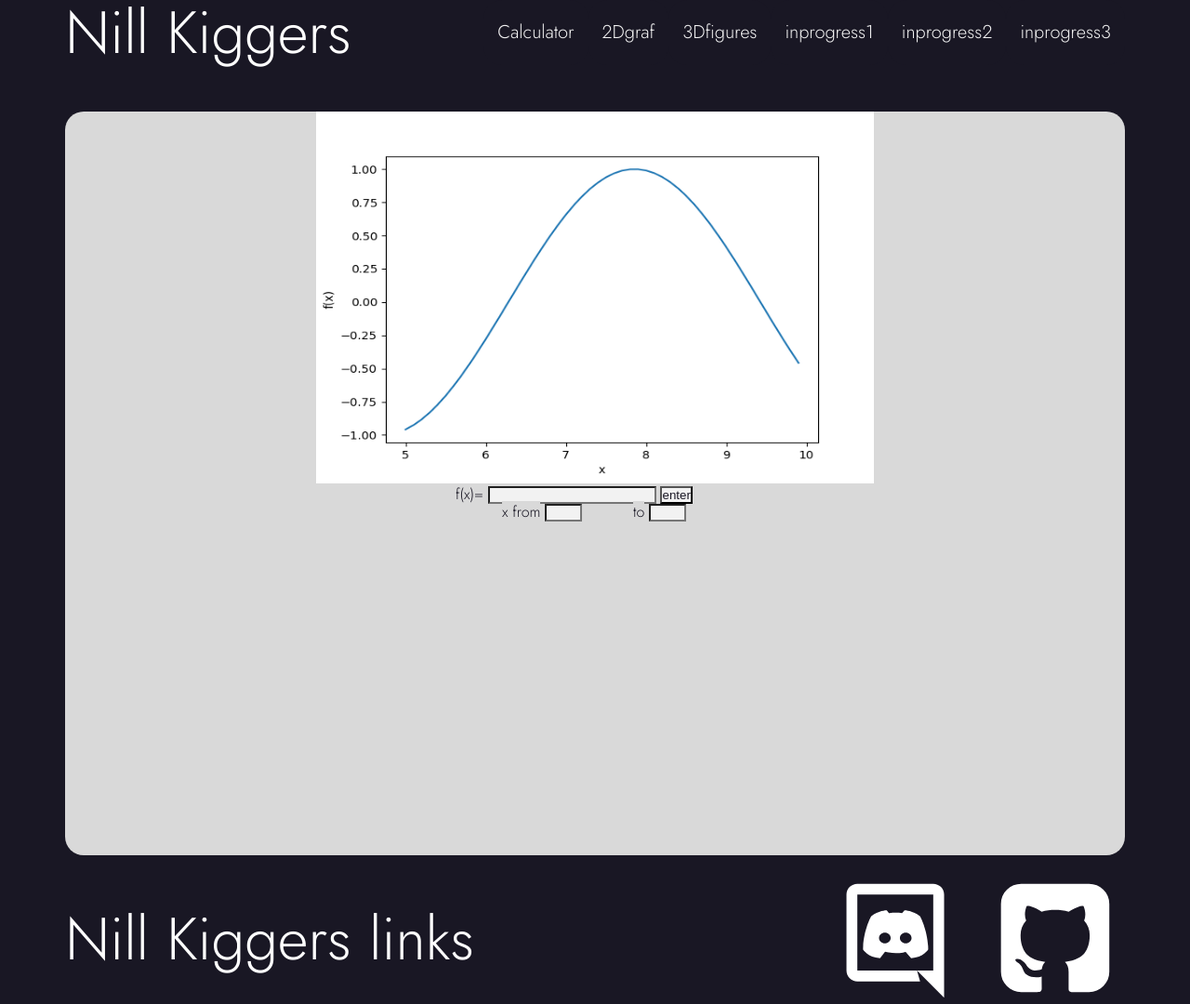
After one commit to BrikozO/Mather, a Flask app: page /2dgraf/img in a window 1280 px wide. The commit adds this page. Shown: the whole page at 93% size. Run offline with Flask 2, Linux system fonts and the light colour scheme.

Commit message:
rabotaet no front ne dodelan

```diff
--- /dev/null
+++ b/Baza/functioanal/graf.py
@@ -0,0 +1,65 @@
+from distutils.log import error
+from flask import (Blueprint, render_template, request, redirect, url_for, flash)
+from sympy import Symbol, simplify
+from numpy import arange
+
+def create_graf(func, x_from, x_to):
+    import matplotlib
+    matplotlib.use('Agg')
+    import matplotlib.pyplot as plt
+    x = Symbol('x')
+    f = simplify(func)
+    X = arange(x_from, x_to, 0.1)
+    Y = list(map(lambda num: f.subs(x, num), X))
+    plt.plot(X, Y)
+    plt.xlabel('x')
+    plt.ylabel('f(x)')
+    plt.savefig("Baza/static/img/2dgraf.png")
+    plt.close()
+
+
+bp = Blueprint("2dgraf", __name__, url_prefix="/2dgraf")
+
+
+@bp.route("/function"  , methods = ("POST", "GET"))
+def graf():
+    if request.method == "POST":
+        func = request.form["func"]
+        x_from = request.form["xfrom"]
+        x_to = request.form["xto"]
+        error = None
+        try:
+            create_graf(func, int(x_from), int(x_to))
+        except:
+            error = "You, stupid bastard, cannot enter valid value to range of x!"
+        else:
+            return redirect(url_for("2dgraf.show_graf"))
+
+        if error is not None:
+            flash(error)
+
+    return render_template("2dgraf.html")
+
+
+@bp.route("/img",  methods = ("POST", "GET"))
+def show_graf():
+    if request.method == "POST":
+        func = request.form["func"]
+        x_from = request.form["xfrom"]
+        x_to = request.form["xto"]
+        error = None
+        try:
+            create_graf(func, int(x_from), int(x_to))
+        except:
+            error = "You, stupid bastard, cannot enter valid function or range of x!"
+        else:
+            return render_template("2dgraf_img.html")
+
+        if error is not  None:
+            flash(error)
+
+    return render_template("2dgraf_img.html")
+
+if __name__ == "__main__":
+    f = 'sin(x)*tan(x) - x4'
+    create_graf(f, -5, 5)
--- a/Baza/main.py
+++ b/Baza/main.py
@@ -3,7 +3,7 @@ from flask import Flask, render_template, url_for
 
 main = Flask(__name__, template_folder="template")
 
-
+main.secret_key = "dev"
 
 #ссылки  на разные разделы
 @main.route('/')
@@ -16,9 +16,12 @@ def calculator():
     return render_template("calculator.html")
 
 
-@main.route('/2dgraf')
-def graf():
-    return render_template("2dgraf.html")
+# @main.route('/2dgraf')
+# def graf():
+#     return render_template("2dgraf.html")
+
+import functioanal.graf as graf
+main.register_blueprint(graf.bp)
 
 
 @main.route('/3dfigures')
--- a/Baza/static/css/style.css
+++ b/Baza/static/css/style.css
@@ -190,7 +190,7 @@ table {
 }
 
 .item-button:hover{
-	background: #191724;;
+	background: #191724;
     color: #FFFFFF;
 }
 
@@ -208,7 +208,70 @@ table {
 
 
 /* workspce 2dgraf */
+.graf_form{
+	background: #D9D9D9;
+}
 
+.graf_img{
+	margin-left: 250px;
+	background: #D9D9D9;
+	color: #D9D9D9;
+}
+
+.graf_img_p{
+	background: #D9D9D9;
+	color: #D9D9D9;
+}
+
+.graf_lab{
+	margin-left: 400px;
+	color: #191724;
+	background: #D9D9D9;
+}
+
+.graf_lab_2{
+	margin-left: 450px;
+	color: #191724;
+	background: #D9D9D9;
+}
+
+.graf_lab_3{
+	margin-left: 50px;
+	color: #191724;
+	background: #D9D9D9;
+}
+
+.graf_input{
+	color: #191724;
+	background: #f2f2f2;
+}
+
+.x_input{
+	color: #191724;
+	background: #f2f2f2;
+	width: 40px;
+}
+
+.graf_enter{
+	color: #191724;
+	background: #f2f2f2;
+}
+
+.pizdec{
+	color: #191724;
+	background: #f2f2f2;
+}
+
+.flash{
+	margin-left: 350px;
+	color: #191724;
+	background: #D9D9D9;
+}
+
+.flash_p{
+	color: #191724;
+	background: #D9D9D9;
+}
 /* workspce 2dgraf */
 
 
--- /dev/null
+++ b/Baza/template/2dgraf_img.html
@@ -0,0 +1,23 @@
+{% extends 'index.html' %}
+
+
+
+{% block workspace %}
+<section class="workspace">
+    <div class="input-window">
+        <p class="graf_img_p"><img class="graf_img" src="../static/img/2dgraf.png" height="400" width="600"></p>
+        {% for msg in get_flashed_messages() %}
+        <div class="flash_p"><lable class="flash">{{msg}}</lable></div>
+        {% endfor %}
+        <form method="post" class="graf_form">
+            <lable for="func" class="graf_lab">f(x)=</lable>
+            <input name="func" id="func" class="graf_input" required>
+            <input type="submit" value="enter" class="graf_enter">
+            <label for="x_from" class="graf_lab_2">x from</label>
+            <input name="xfrom" id="xfrom" class="x_input" required>
+            <label for="x_to" class="graf_lab_3">to</label>
+            <input name="xto" id="xto" class="x_input" required>
+        </form>
+    </div>
+</section>
+{% endblock %}
--- a/Baza/template/first.html
+++ b/Baza/template/first.html
@@ -14,7 +14,7 @@
             <div class="item">
                 <img src="../static/img/2dgrafs.jpg" alt="grafs" class="item-header">
                 <p class="item-text">Тут можно посмотреть 2D графики.</p>
-                <a href="/2dgraf" class="item-button">2D Graf</a>
+                <a href="/2dgraf/function" class="item-button">2D Graf</a>
             </div>
             <div class="item">
                 <img src="../static/img/3dgrafs.jpg" alt="figures" class="item-header">
--- a/Baza/template/index.html
+++ b/Baza/template/index.html
@@ -20,7 +20,7 @@
         </a>
         <div class="con-button">
           <a class="button" href="/calculator">Calculator</a>
-          <a class="button" href="/2dgraf">2Dgraf</a>
+          <a class="button" href="/2dgraf/function">2Dgraf</a>
           <a class="button" href="/3dfigures">3Dfigures</a>
           <a class="button" href="/inprogress1">inprogress1</a>
           <a class="button" href="/inprogress2">inprogress2</a>
```
Also changed, not shown: Baza/template/2dgraf.html (+12 -1 lines), Baza/static/img/2dgraf.png (added), Baza/template/2dgraf.png (added).
